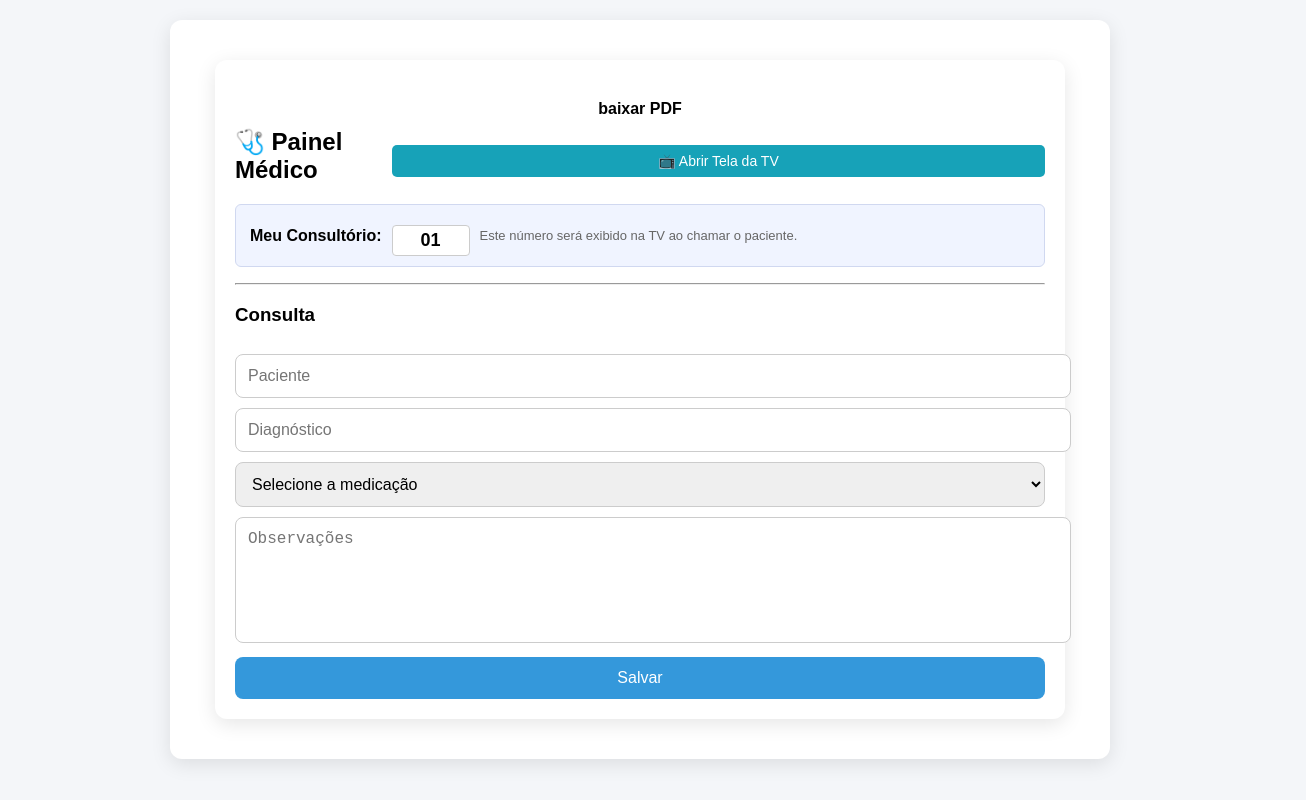
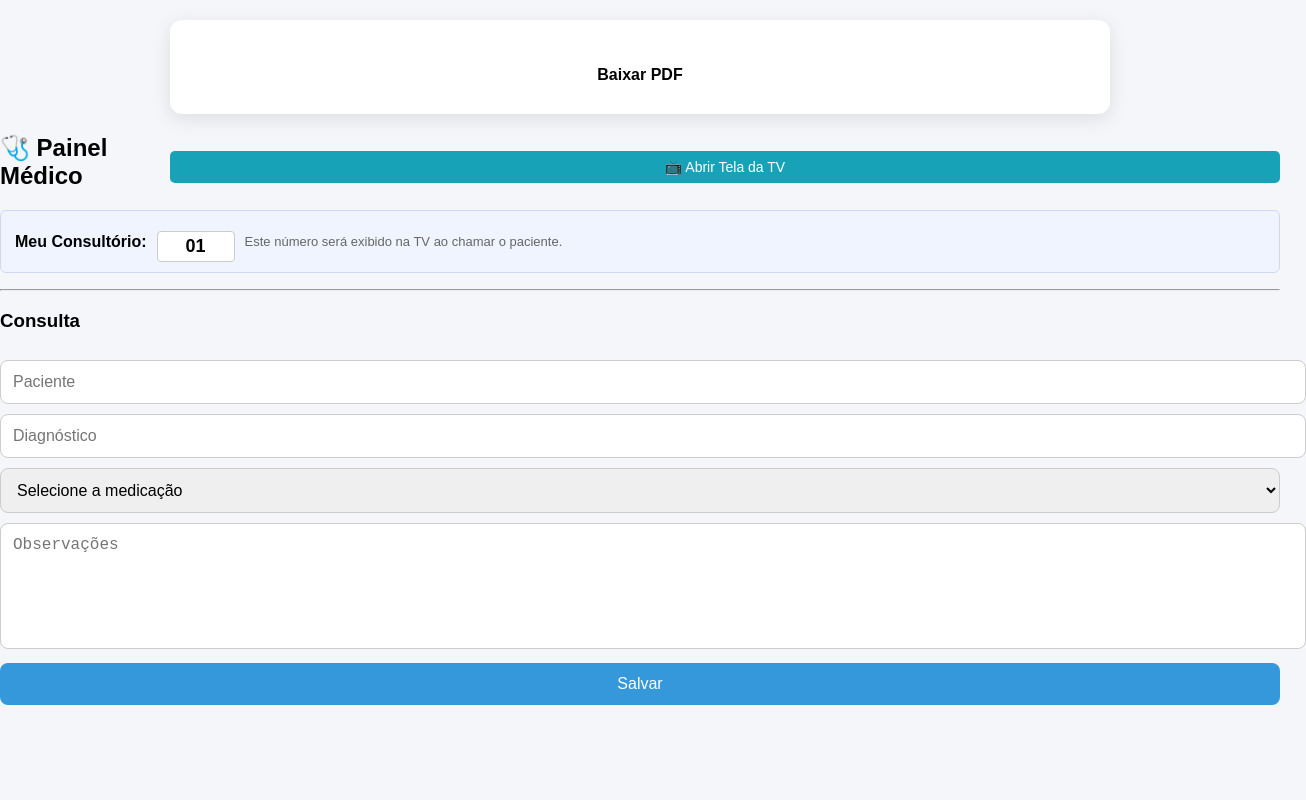
Before and after one commit to erikaferreira432/Sentinela, a website: page frontend/medico.html in a window 1280 px wide. Shown: the whole page, 1306 px wide, since content can reach past the window. Drawn offline with Linux system fonts and the light colour scheme; no server answers.

Commit message:
Update medico.html

```diff
--- a/frontend/medico.html
+++ b/frontend/medico.html
@@ -50,11 +50,22 @@
 <body>
 
 <div class="container">
-<div class="container">
-  <button onclick="window.print()" style="margin-top: irem; padding:
-  10px 20px; font-weight: bold; cursor: pointer; border-radius: 8px;
-  border: none; background: white; color: var(--primary-color);">
-  baixar PDF </button>
+  <button
+    onclick="window.print()"
+    style="
+      margin-top: 1rem;
+      padding: 10px 20px;
+      font-weight: bold;
+      cursor: pointer;
+      border-radius: 8px;
+      border: none;
+      background: white;
+      color: var(--primary-color);
+    "
+  >
+    Baixar PDF
+  </button>
+</div>
 
   <!-- Cabeçalho com botão da TV -->
   <div style="display:flex; justify-content:space-between; align-items:center; margin-bottom:20px;">
```
